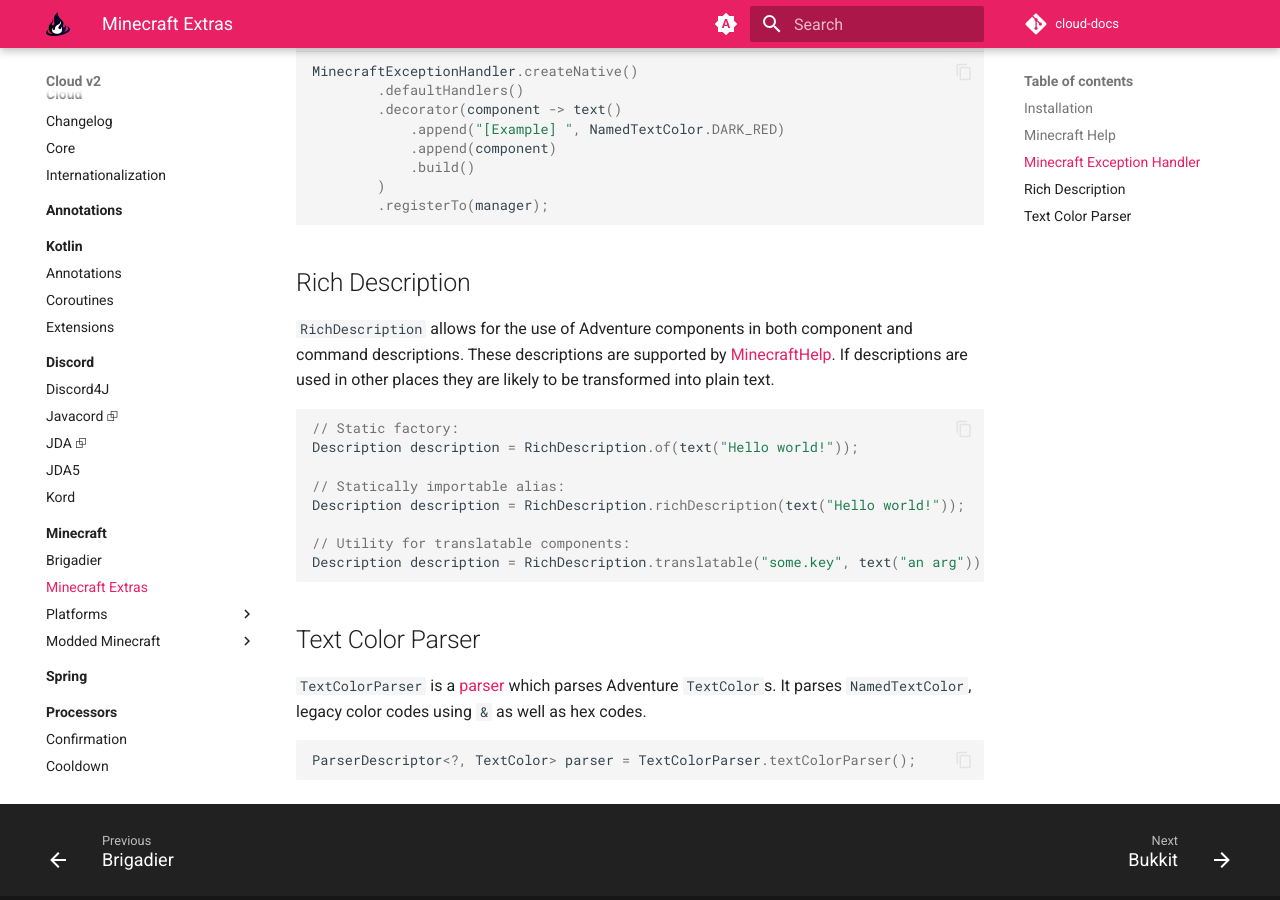
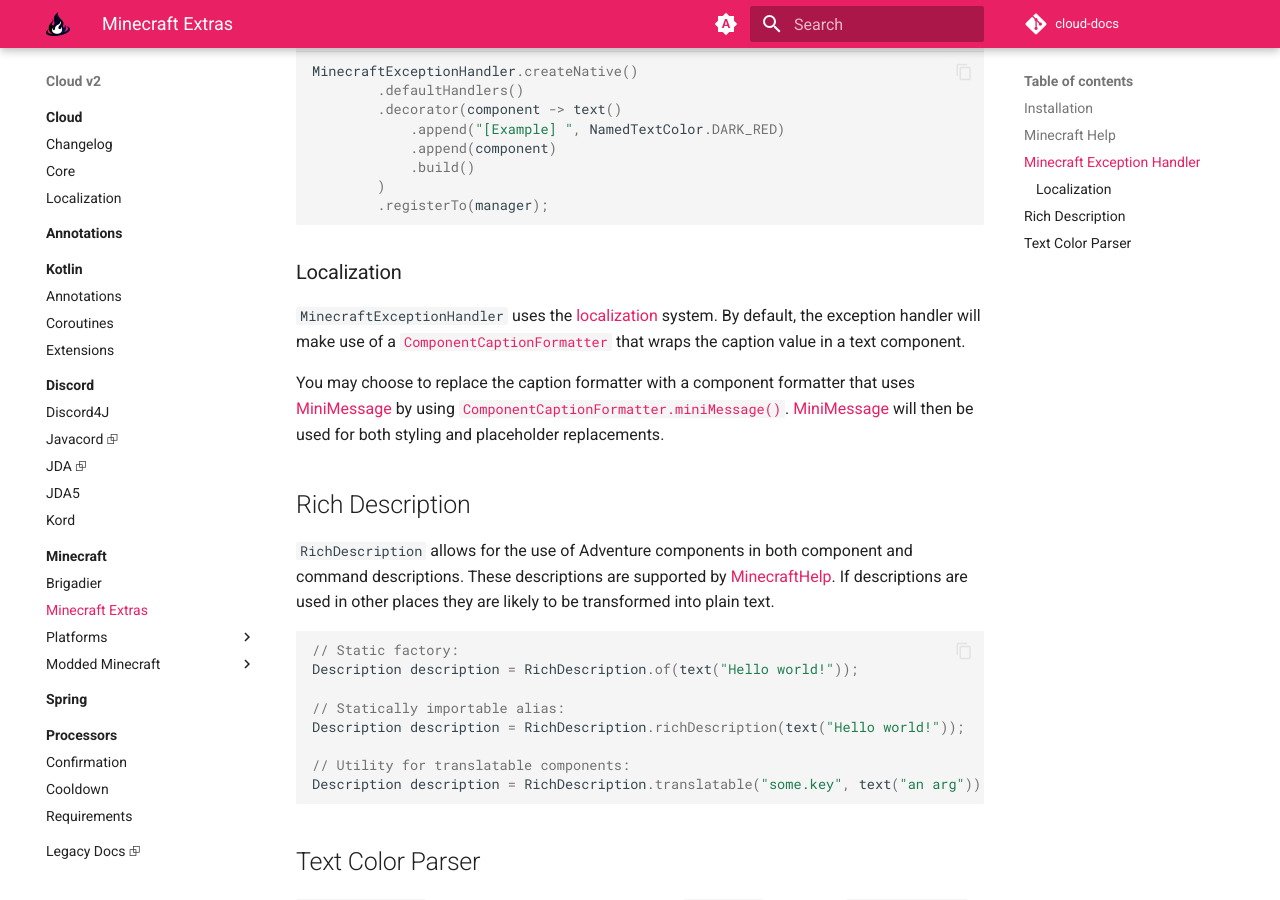
Before and after one commit to Incendo/cloud-docs, an MkDocs documentation site: the page built from docs/minecraft/minecraft-extras.md, in a window 1280 px wide and 900 px high, scrolled down 3482 px. Built offline with MkDocs 1.6.1 and Material for MkDocs 9.7.7, drawn with Linux system fonts in a browser that asks for light colours; comment, search, counter and statistics services are not loaded.

Commit message:
feat: localization documentation

````diff
--- a/docs/minecraft/minecraft-extras.md
+++ b/docs/minecraft/minecraft-extras.md
@@ -199,6 +199,17 @@
         .registerTo(manager);
 ```
 
+### Localization
+
+`MinecraftExceptionHandler` uses the [localization](../localization/index.md) system. By default, the exception
+handler will make use of a
+[`ComponentCaptionFormatter`](https://javadoc.io/doc/org.incendo/cloud-minecraft-extras/latest/org/incendo/cloud/minecraft/extras/ComponentCaptionFormatter.html)
+that wraps the caption value in a text component.
+
+You may choose to replace the caption formatter with a component formatter that uses [MiniMessage](https://docs.advntr.dev/minimessage/index.html) by using
+[`ComponentCaptionFormatter.miniMessage()`](https://javadoc.io/doc/org.incendo/cloud-minecraft-extras/latest/org/incendo/cloud/minecraft/extras/ComponentCaptionFormatter.html).
+[MiniMessage](https://docs.advntr.dev/minimessage/index.html) will then be used for both styling and placeholder replacements.
+
 ## Rich Description
 
 `RichDescription` allows for the use of Adventure components in both component and command descriptions.
--- a/mkdocs.yml
+++ b/mkdocs.yml
@@ -9,7 +9,7 @@
       - Cloud: index.md
       - Changelog: cloud-v2.md
       - Core: core/index.md
-      - Internationalization: internationalization/index.md
+      - Localization: localization/index.md
   - Annotations:
       - Annotations: annotations/index.md
   - Kotlin:
````
Also changed, not shown: docs/core/index.md (+3 -39 lines), docs/internationalization/index.md (deleted, +0 -1 lines), docs/localization/index.md (added, +62 -0 lines), docs/minecraft/bukkit.md (+8 -0 lines), docs/minecraft/bungee.md (+8 -0 lines), docs/minecraft/velocity.md (+8 -0 lines).
